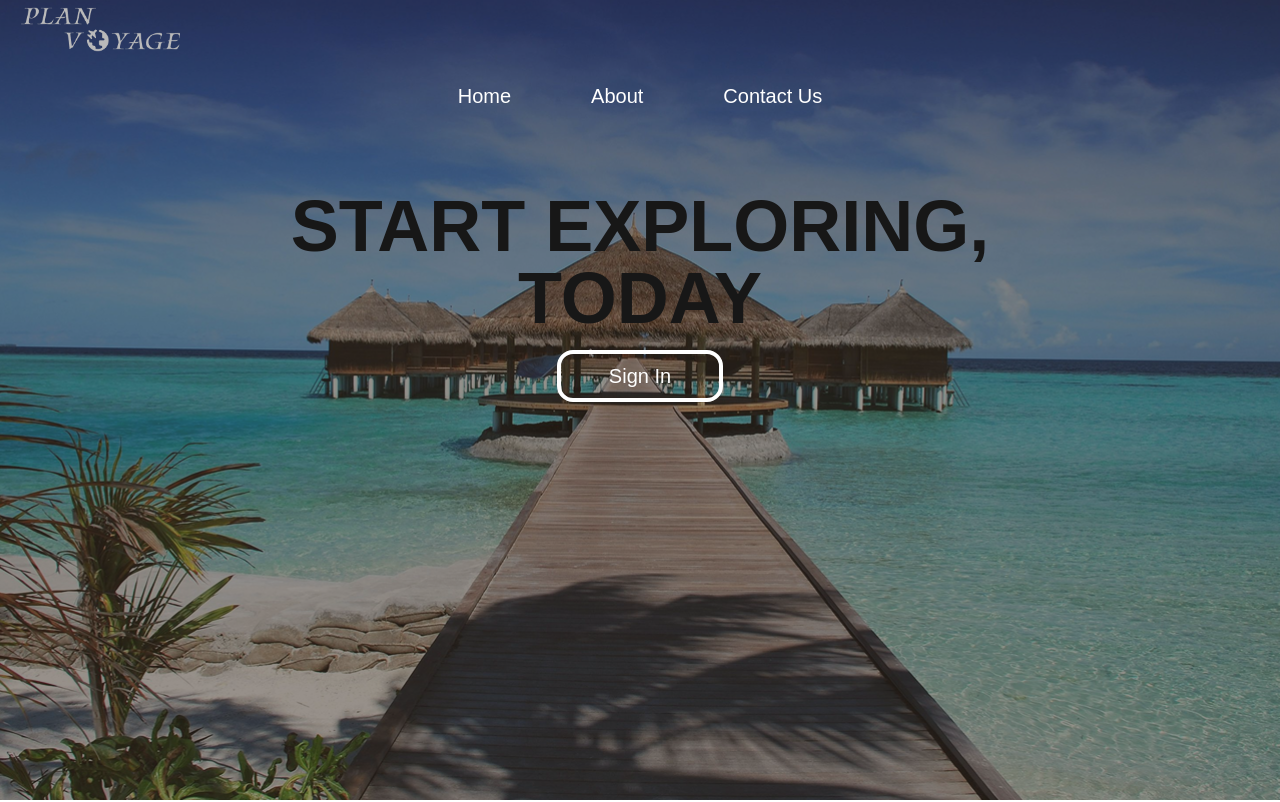
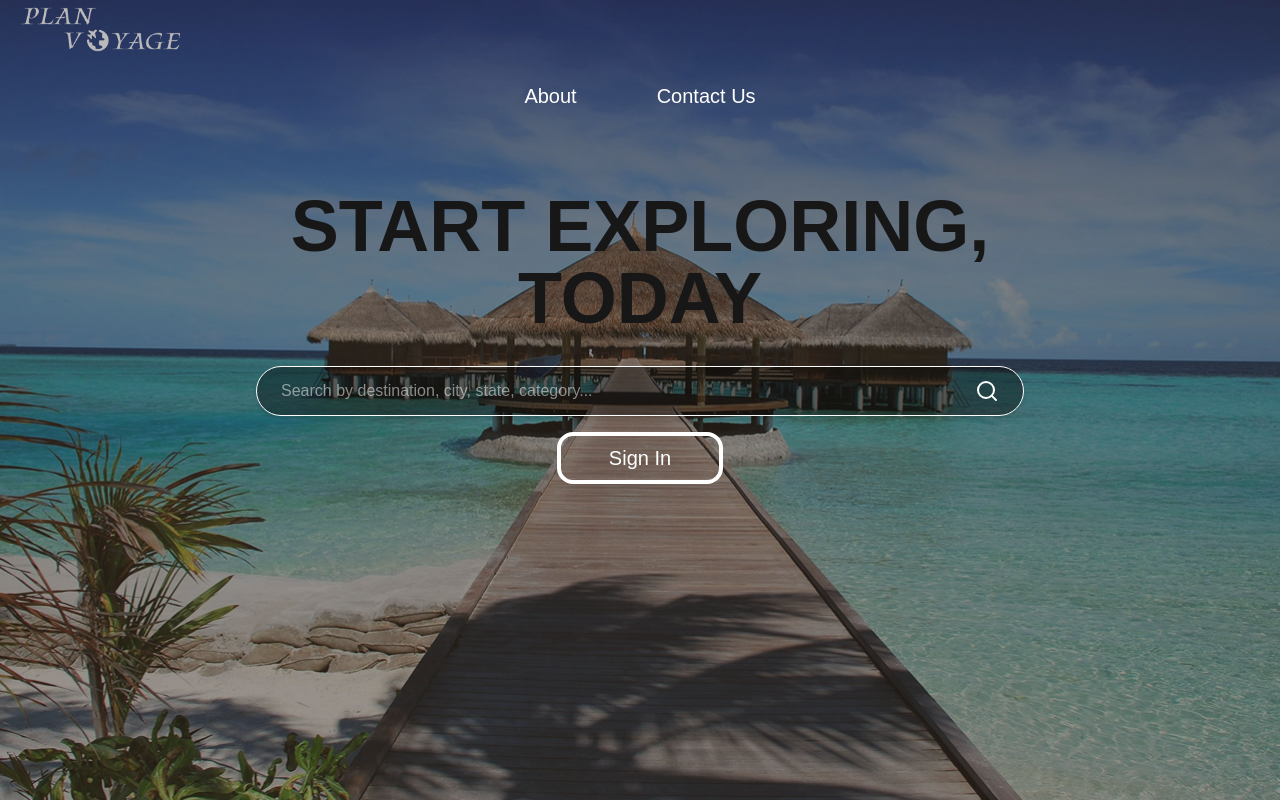
Before and after one commit to PlanVoyage-TeamC/PlanVoyage, a Next.js app in the folder frontend/: page /home in a window 1280 px wide. Shown: the top 802 px of the page. Built offline with nearby package versions, Linux system fonts and the light colour scheme.

Commit message:
Implemented SearchBar frontend

```diff
--- /dev/null
+++ b/frontend/src/app/components/SearchBar.jsx
@@ -0,0 +1,40 @@
+"use client";
+import { useState } from "react";
+import { useRouter } from "next/navigation";
+import { FiSearch } from "react-icons/fi";
+
+export default function SearchBar() {
+  const [searchQuery, setSearchQuery] = useState("");
+  const router = useRouter();
+
+  const handleSearch = () => {
+    if (searchQuery.trim()) {
+      router.push(`/explore?search=${encodeURIComponent(searchQuery)}`);
+    }
+  };
+
+  const handleKeyDown = (e) => {
+    if (e.key === "Enter") {
+      e.preventDefault();
+      handleSearch();
+    }
+  };
+
+  return (
+    <div className="flex justify-center items-center mt-8 w-full">
+      <div className={`flex items-center w-full max-w-3xl px-4 py-1 rounded-full border border-white bg-black/40 shadow-md transition-all duration-300`}>
+        <input
+          type="text"
+          placeholder="Search by destination, city, state, category..."
+          value={searchQuery}
+          onChange={(e) => setSearchQuery(e.target.value)}
+          onKeyDown={handleKeyDown}
+          className="flex-grow px-2 py-2 bg-transparent text-white placeholder-white-200 focus:outline-none"
+        />
+        <button onClick={handleSearch} className="p-2">
+          <FiSearch size={24} className="text-white hover:text-blue-500 hover:scale-125 transition-all duration-200 cursor-pointer" />
+        </button>
+      </div>
+    </div>
+  );
+}
--- /dev/null
+++ b/frontend/src/app/explore/page.jsx
@@ -0,0 +1,77 @@
+"use client";
+import Footer from "../components/Footer";
+import Navbar from "../components/Navbar";
+import PlaceCard from "../destinations/placeCard";
+import axios from "axios";
+import { useEffect, useState } from "react";
+import { useSearchParams, useRouter } from "next/navigation";
+import SearchBar from "../components/SearchBar";
+
+export default function Explore() {
+  const [results, setResults] = useState([]);
+  const [searchQueryInput, setSearchQueryInput] = useState("");
+  const searchParams = useSearchParams();
+  const searchQuery = searchParams.get("search") || "";
+  const router = useRouter();
+
+  useEffect(() => {
+    setSearchQueryInput(searchQuery);
+    const fetchData = async () => {
+      try {
+        const res = await axios.get(`${process.env.NEXT_PUBLIC_BACKEND_URL}/api/explore`, {
+          params: { search: searchQuery },
+        });
+        setResults(res.data);
+      } catch (err) {
+        console.error("Error fetching search results:", err);
+      }
+    };
+
+    if (searchQuery) {
+      fetchData();
+    }
+  }, [searchQuery]);
+
+  const handleNewSearch = () => {
+    if (searchQueryInput.trim()) {
+      router.push(`/explore?search=${encodeURIComponent(searchQueryInput)}`);
+    }
+  };
+
+  return (
+    <div className="searchBg relative w-full h-screen">
+      <div className="bg-[#3A2C2298] w-full min-h-screen">
+        <Navbar isHome={true} />
+        <SearchBar />
+
+        <div className="px-6 py-4">
+          <h1 className="text-2xl font-semibold text-[#FDFBD4] mb-6 tracking-wide">
+            Search Results for:{" "}
+            <span className="text-[#EFBF04]">{searchQuery}</span>
+          </h1>
+        </div>
+
+        {results.length === 0 ? (
+          <div className="p-4 text-white text-center">
+            No destinations found for "{searchQuery}".
+          </div>
+        ) : (
+          <div className="overflow-x-scroll scrollbar-hide grid grid-rows-2 grid-flow-col p-4 gap-5">
+              {results.map((item, index) => (
+                <PlaceCard
+                  key={index}
+                  id={item.id}
+                  image={item.Image}
+                  name={item.Loc_name}
+                  maxprice={item.Max_Price}
+                  minprice={item.Min_Price}
+                />
+              ))}
+          </div>
+        )}
+      </div>
+
+      <Footer />
+    </div>
+  );
+}
--- a/frontend/src/app/globals.css
+++ b/frontend/src/app/globals.css
@@ -53,6 +53,13 @@ body {
   background-repeat: no-repeat;
 }
 
+.searchBg{
+  background-image: url('/images/searchBg.jpg');
+  background-size: cover;
+  background-position: center;
+  background-repeat: no-repeat;
+}
+
 .text-stroke {
   -webkit-text-stroke: 1px black;
   color: black;
--- a/frontend/src/app/home/page.jsx
+++ b/frontend/src/app/home/page.jsx
@@ -6,33 +6,41 @@ import Logo from "../../../public/images/logo.png";
 import Navbar from "../components/Navbar";
 import SignInButton from "../components/signInButton";
 import Footer from "../components/Footer";
+import SearchBar from "../components/SearchBar";
 
 export default function Home() {
   const [isLoggedIn, setIsLoggedIn] = useState(false);
+  const [hasMounted, setHasMounted] = useState(false);
 
   useEffect(() => {
+    setHasMounted(true);
     const loggedIn = localStorage.getItem("loggedIn") === "true";
     setIsLoggedIn(loggedIn);
   }, []);
 
+  if (!hasMounted) return null;
   return (
     <div className="homeBg w-full h-screen relative">
       <div className="bg-[#3A2C2285] w-full h-full">
         <Image src={Logo} alt="Logo" width={200} height={200} className="" />
         <div className="">
           <Navbar
-            isDestinations={false}
+            isDestinations={isLoggedIn}
             isPreferences={false}
-            isHome={true}
+            //isHome={true}
             isProfileShown={isLoggedIn}
           />
         </div>
         <div className="h-screen items-center text-center mt-16">
           <div className="font-extrabold text-7xl">START EXPLORING,</div>
           <div className="font-extrabold text-7xl">TODAY</div>
-          <div className="">
-            {!isLoggedIn && <SignInButton />}
-          </div>
+
+          <SearchBar />
+           {!isLoggedIn && (
+            <div className="mb-8">
+              <SignInButton />
+            </div>
+          )}
         </div>
       </div>
       <Footer />
```
Also changed, not shown: 1 other file (tests, documents, lock files or other folders).
